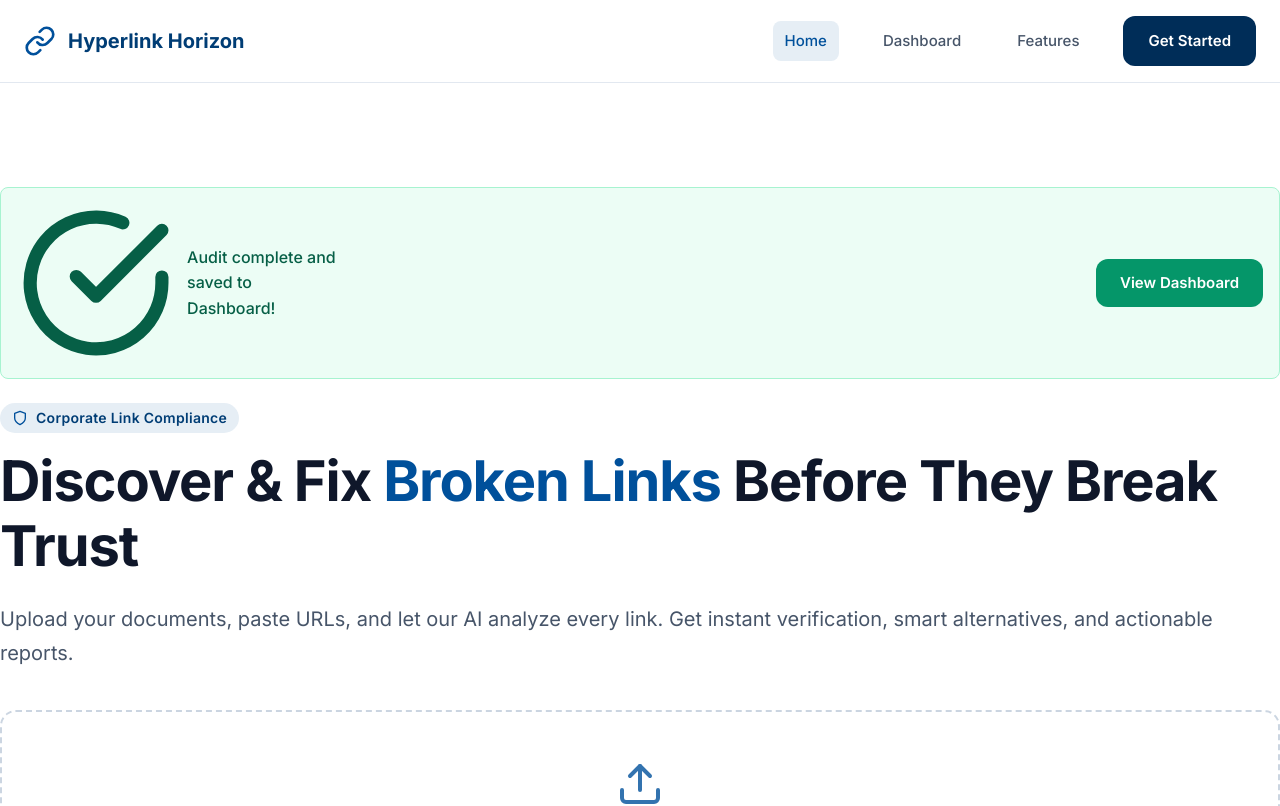
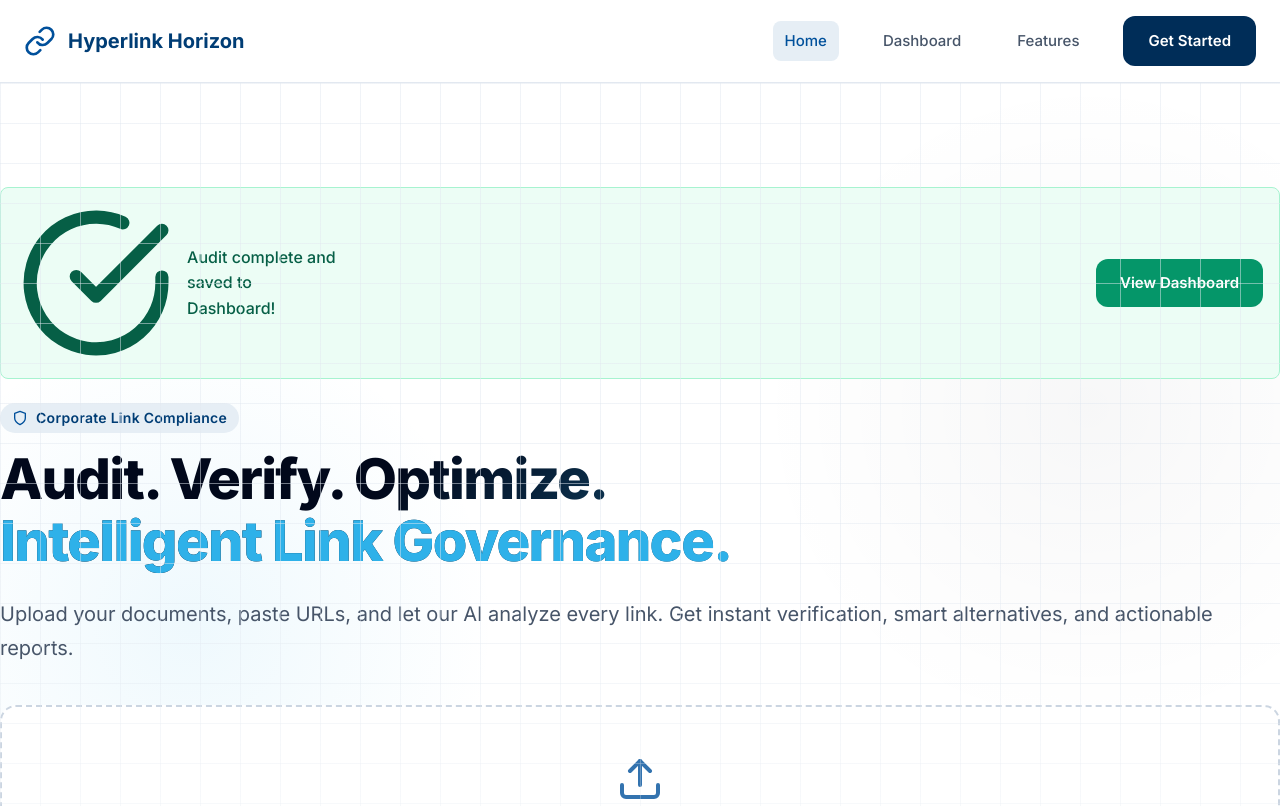
Before and after one commit to Bbester2/hyperl-ink-h-orizon, a Next.js app: page / in a window 1280 px wide. Shown: the top 806 px of the page. Built offline with nearby package versions, Linux system fonts and the light colour scheme.

Commit message:
Futuristic Polish v3.8

```diff
--- a/app/globals.css
+++ b/app/globals.css
@@ -365,11 +365,45 @@ a:hover {
 }
 
 /* ===== HERO SECTION ===== */
+/* Corporate Tech Theme */
 .hero {
   position: relative;
   padding: var(--space-20) 0;
-  background: var(--bg-primary);
-  border-bottom: 1px solid var(--border-default);
+  background:
+    radial-gradient(circle at 15% 50%, rgba(46, 177, 233, 0.08), transparent 25%),
+    radial-gradient(circle at 85% 30%, rgba(1, 8, 27, 0.03), transparent 25%);
+  background-color: #ffffff;
+  overflow: hidden;
+  border-bottom: 1px solid var(--neutral-200);
+}
+
+/* Technical Grid Pattern Overlay */
+.hero::before {
+  content: '';
+  position: absolute;
+  top: 0;
+  left: 0;
+  right: 0;
+  bottom: 0;
+  background-image:
+    linear-gradient(rgba(226, 232, 240, 0.5) 1px, transparent 1px),
+    linear-gradient(90deg, rgba(226, 232, 240, 0.5) 1px, transparent 1px);
+  background-size: 40px 40px;
+  mask-image: linear-gradient(to bottom, black 40%, transparent 100%);
+  pointer-events: none;
+  z-index: 0;
+}
+
+/* Glassmorphism Utilities */
+.glass-panel {
+  background: rgba(255, 255, 255, 0.7);
+  backdrop-filter: blur(12px);
+  -webkit-backdrop-filter: blur(12px);
+  border: 1px solid rgba(255, 255, 255, 0.5);
+  box-shadow:
+    0 4px 6px -1px rgba(0, 0, 0, 0.05),
+    0 2px 4px -1px rgba(0, 0, 0, 0.03),
+    inset 0 0 0 1px rgba(255, 255, 255, 0.5);
 }
 
 
--- a/app/page.js
+++ b/app/page.js
@@ -304,8 +304,19 @@ export default function Home() {
                         <span>Corporate Link Compliance</span>
                     </div>
 
-                    <h1>
-                        Discover & Fix <strong>Broken Links</strong> Before They Break Trust
+                    <h1 style={{
+                        fontSize: '3.5rem',
+                        fontWeight: '800',
+                        letterSpacing: '-0.03em',
+                        lineHeight: '1.1',
+                        marginBottom: '1.5rem',
+                        background: 'linear-gradient(135deg, #01081B 30%, #2EB1E9 100%)',
+                        WebkitBackgroundClip: 'text',
+                        WebkitTextFillColor: 'transparent',
+                        backgroundClip: 'text'
+                    }}>
+                        Audit. Verify. Optimize. <br />
+                        <span style={{ color: '#2EB1E9', WebkitTextFillColor: '#2EB1E9' }}>Intelligent Link Governance.</span>
                     </h1>
 
                     <p className="hero-description">
```
